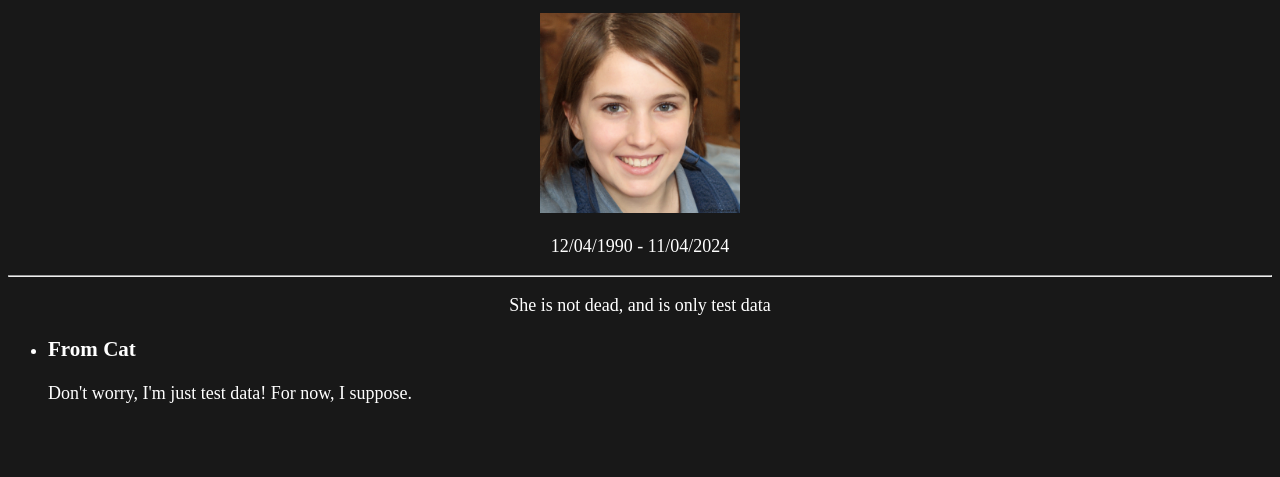
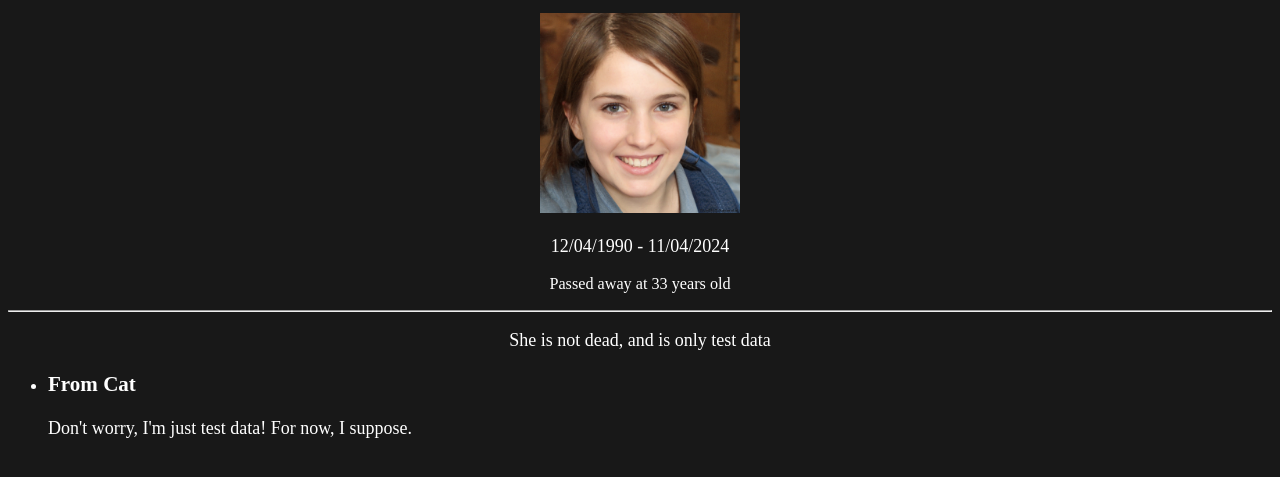
Before and after one commit to Denperidge/community-obituaries, an Eleventy site: page src/people.html in a window 1280 px wide. Shown: the part 245-722 px from the top of the page. Built offline with nearby package versions, Linux system fonts and the light colour scheme; Eleventy itself is replaced by a stand-in of ours; files that its build step writes are made by us from their sources.

Commit message:
Added age to individual obituary

```diff
--- a/src/people.html
+++ b/src/people.html
@@ -18,6 +18,7 @@ tags:
         <p class="pronouns">{{person.pronouns}}</p>
         <img class="image" src="/static/images/{{ person.image }}" alt="{{ person.image_alt }}"/>
         <p class="dates">{{person.birthdate | date: config.date_format}} - {{person.deathdate | date: config.date_format}}</p>
+        <p class="age">Passed away at {{person.birthdate | calculateAge: person.deathdate }} years old</p>
     </header>
     <hr>
     <p class="intro">{{person.intro}}</p>
--- a/src/static/stylesheet.css
+++ b/src/static/stylesheet.css
@@ -25,7 +25,7 @@ a:active {
     color: #59f1ff;
 }
 
-.pronouns {
+.pronouns, .age {
     font-size: 0.9em;
 }
 
```
